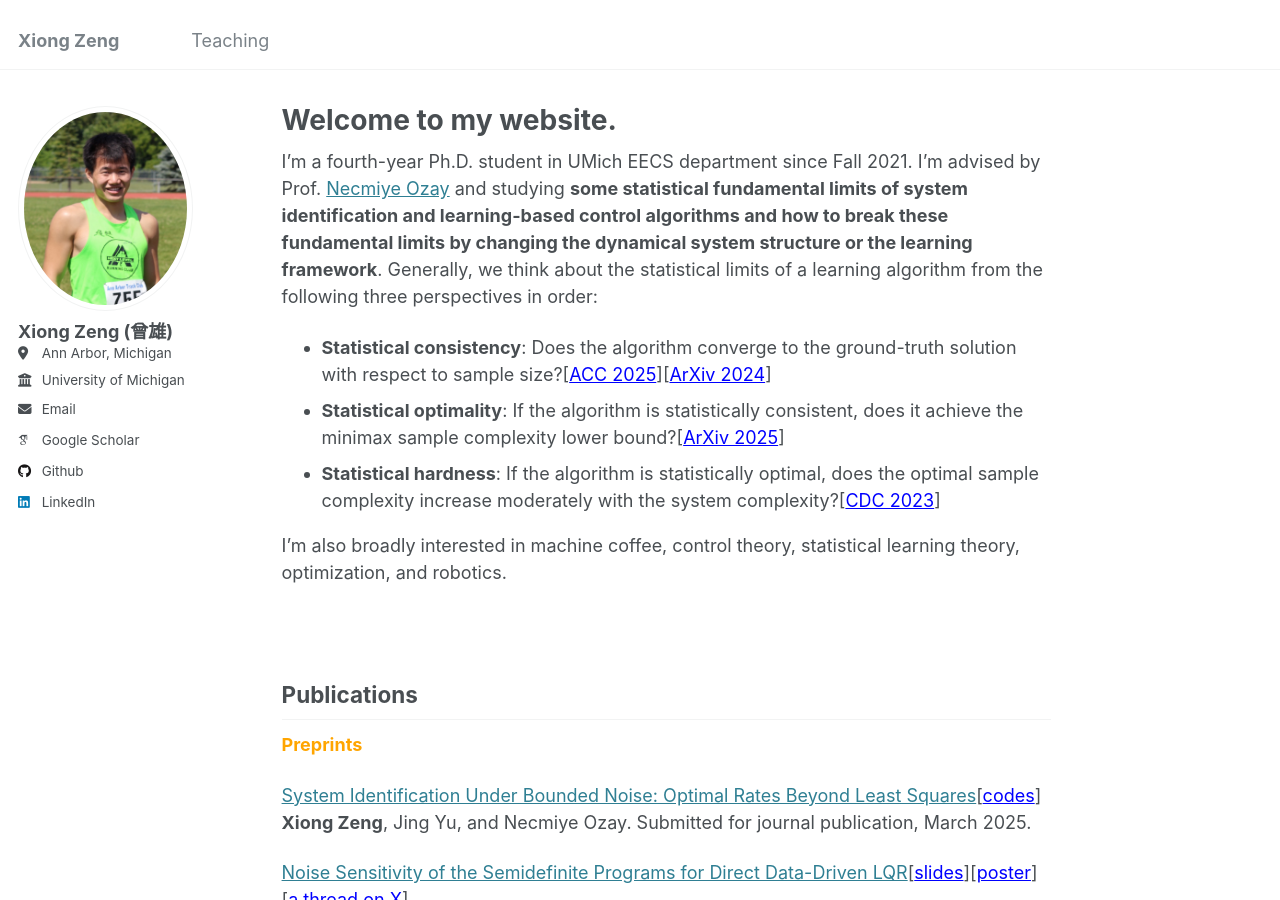
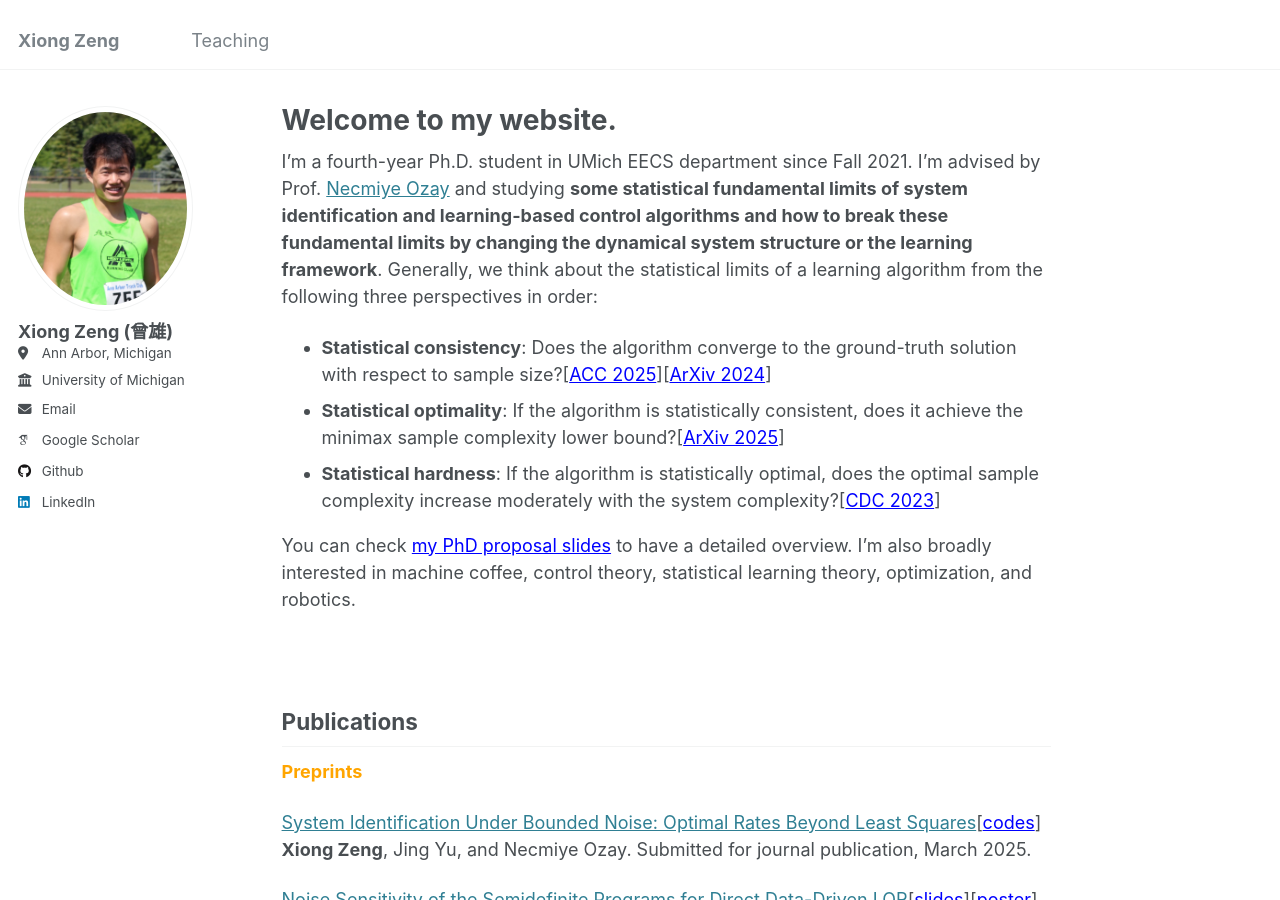
Before and after one commit to zengxiong111/zengxiong.github.io, a Jekyll site: the page built from _pages/about.md, in a window 1280 px wide and 900 px high. Built offline with Jekyll 4.4.1, drawn with Linux system fonts in a browser that asks for light colours; some web fonts are replaced.

Commit message:
Update about.md

```diff
--- a/_pages/about.md
+++ b/_pages/about.md
@@ -12,7 +12,7 @@ I'm a fourth-year Ph.D. student in UMich EECS department since Fall 2021. I'm ad
 - **Statistical optimality**: If the algorithm is statistically consistent, does it achieve the minimax sample complexity lower bound?[<a href="https://arxiv.org/abs/2503.16817" style="color: blue;" target="_blank">ArXiv 2025</a>]
 - **Statistical hardness**: If the algorithm is statistically optimal, does the optimal sample complexity increase moderately with the system complexity?[<a href="https://arxiv.org/abs/2311.11151" style="color: blue;" target="_blank">CDC 2023</a>]
 
-I'm also broadly interested in machine coffee, control theory, statistical learning theory, optimization, and robotics.
+You can check <a href="https://github.com/zengxiong111/zengxiong.github.io/blob/master/files/phd_propsoal_Xiong_Zeng_part.pdf" style="color: blue;" target="_blank">my PhD proposal slides</a> to have a detailed overview. I'm also broadly interested in machine coffee, control theory, statistical learning theory, optimization, and robotics.
 
 
 &nbsp;
```
